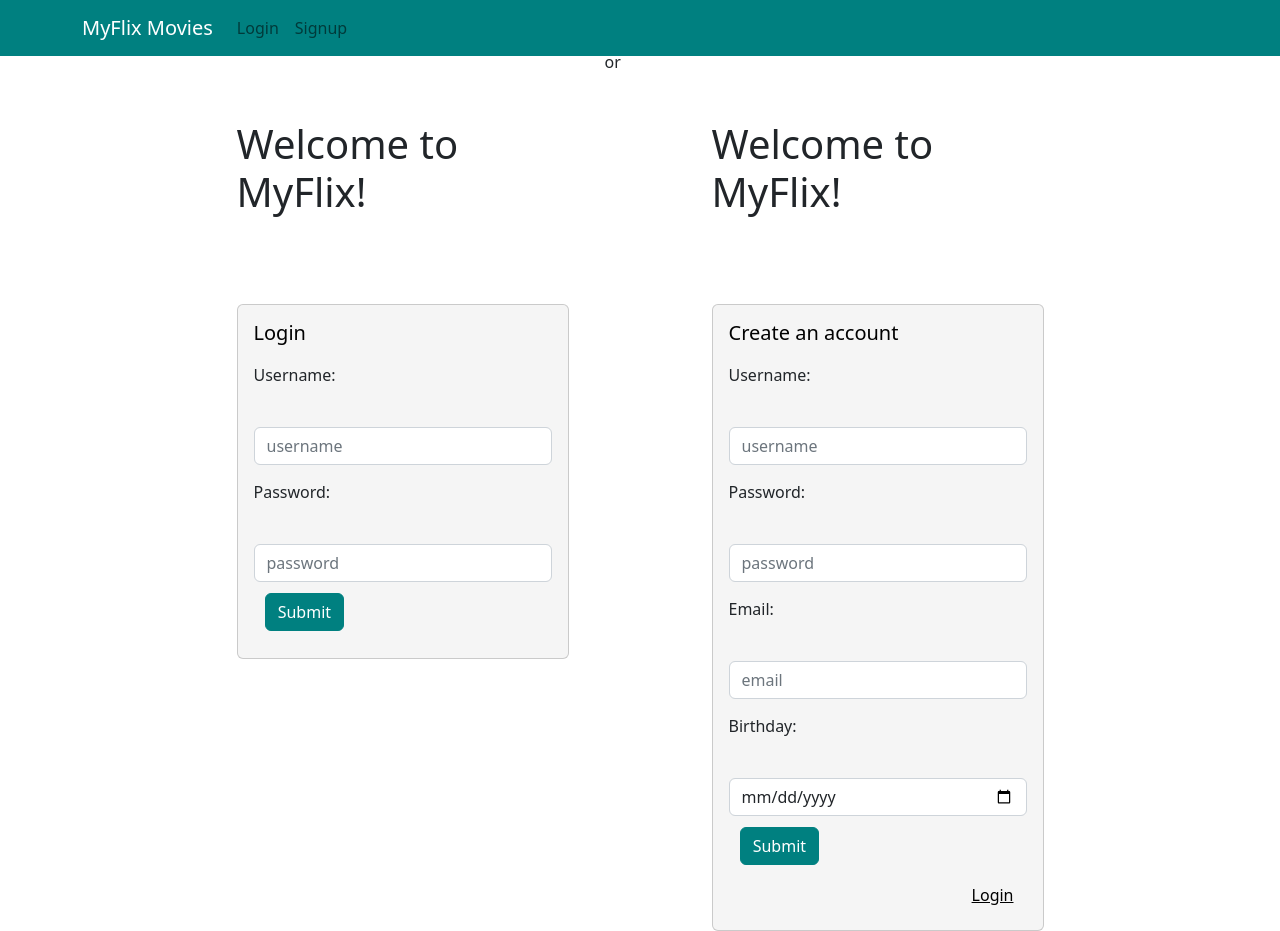
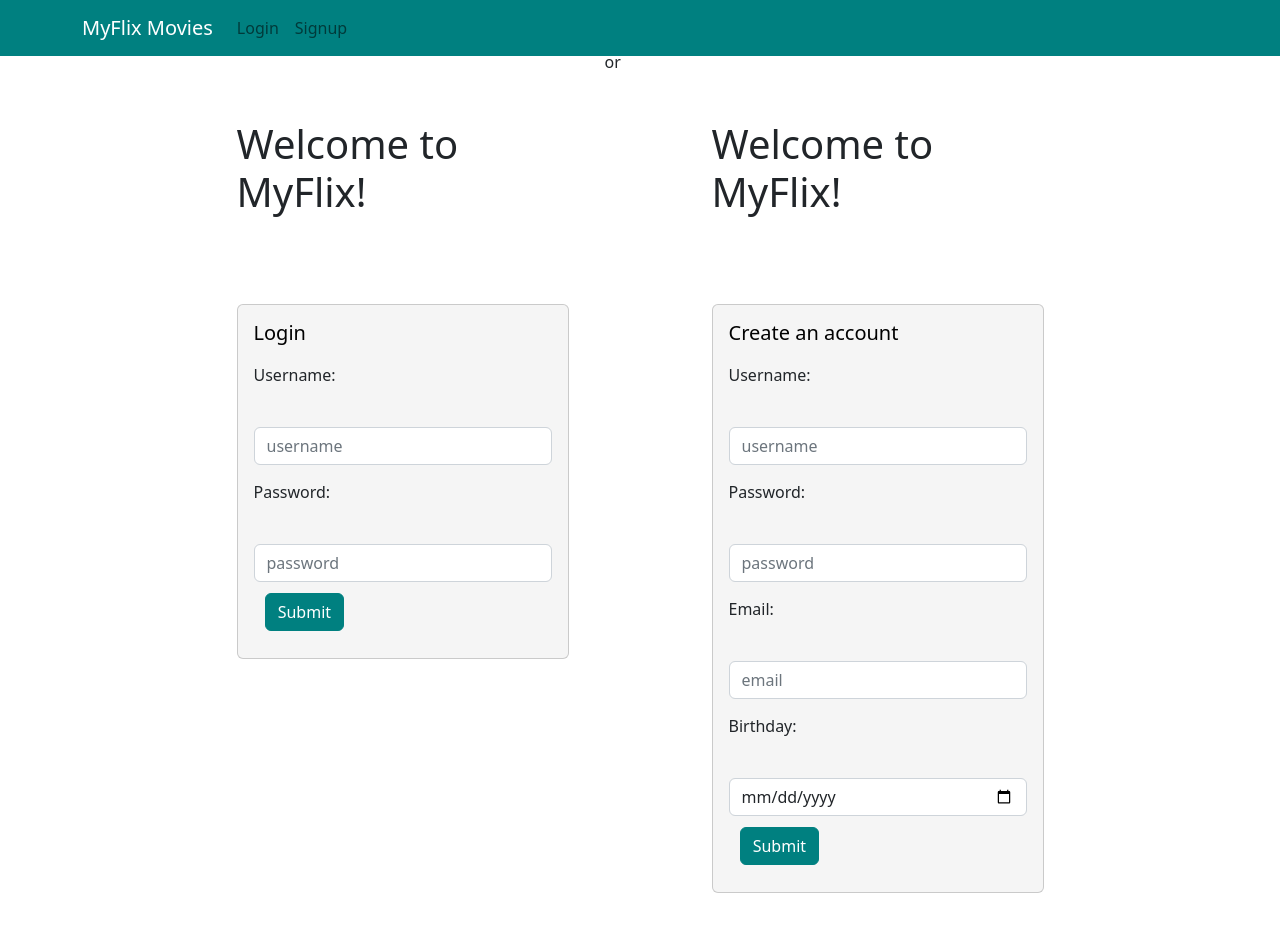
Before and after one commit to meetZak/myFlix-client, a React (Vite) app: page / in a window 1280 px wide. After the commit the page ends 893 px from the top, so only its background shows below. Built offline with nearby package versions, Linux system fonts and the light colour scheme.

Commit message:
updated signup file

```diff
--- a/src/components/signup-view/signup-view.jsx
+++ b/src/components/signup-view/signup-view.jsx
@@ -108,9 +108,9 @@ export const SignupView = () => {
                 Submit
               </Button>
               </Form>
-              <Link to="/login" className=" d-flex justify-content-end">
+              {/* <Link to="/login" className=" d-flex justify-content-end">
               <Button variant="link" style={{color: "black"}}> Login </Button>
-              </Link>
+              </Link> */}
             </Card.Body>
             </Card>
           </CardGroup>
```
